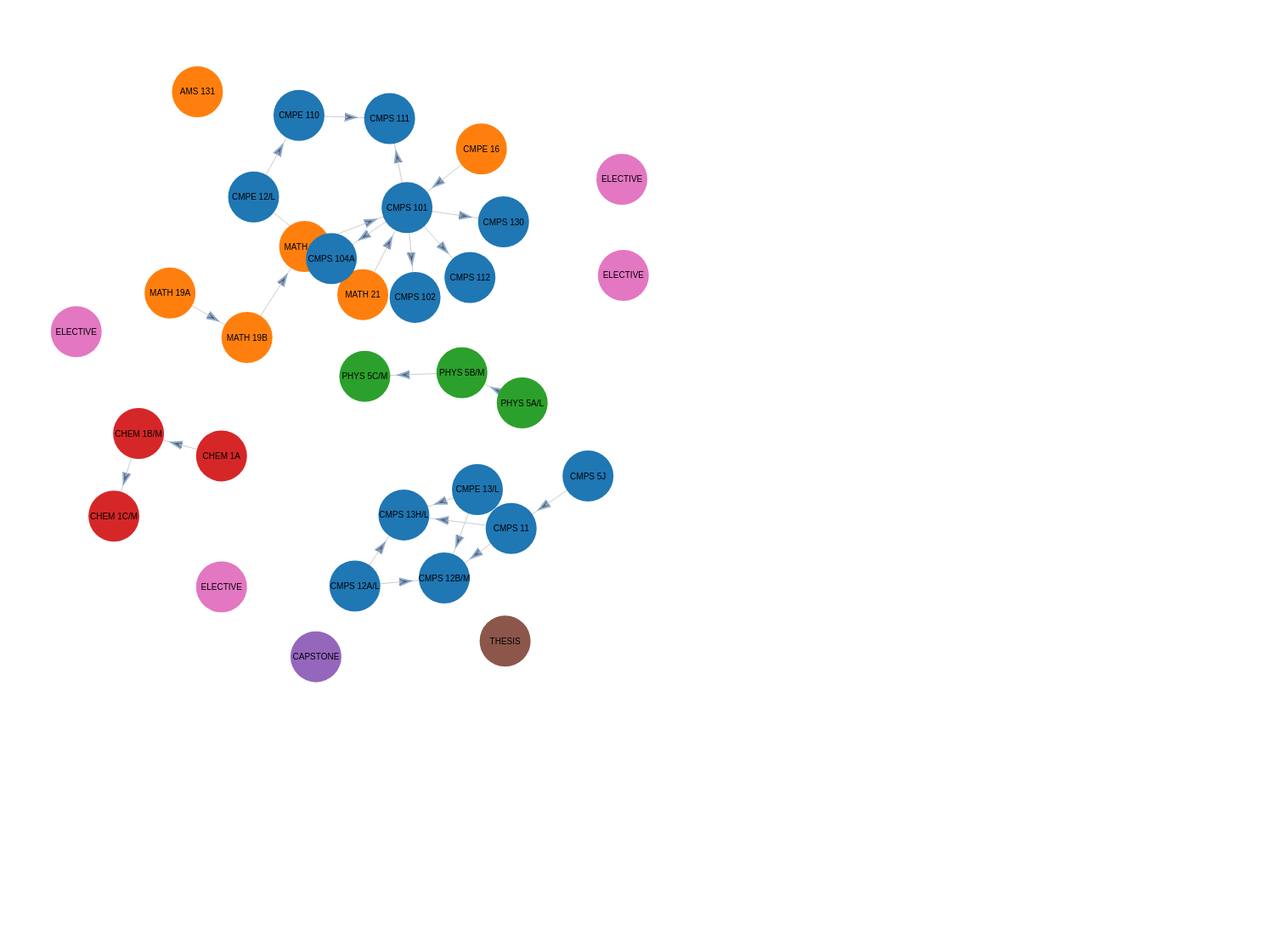
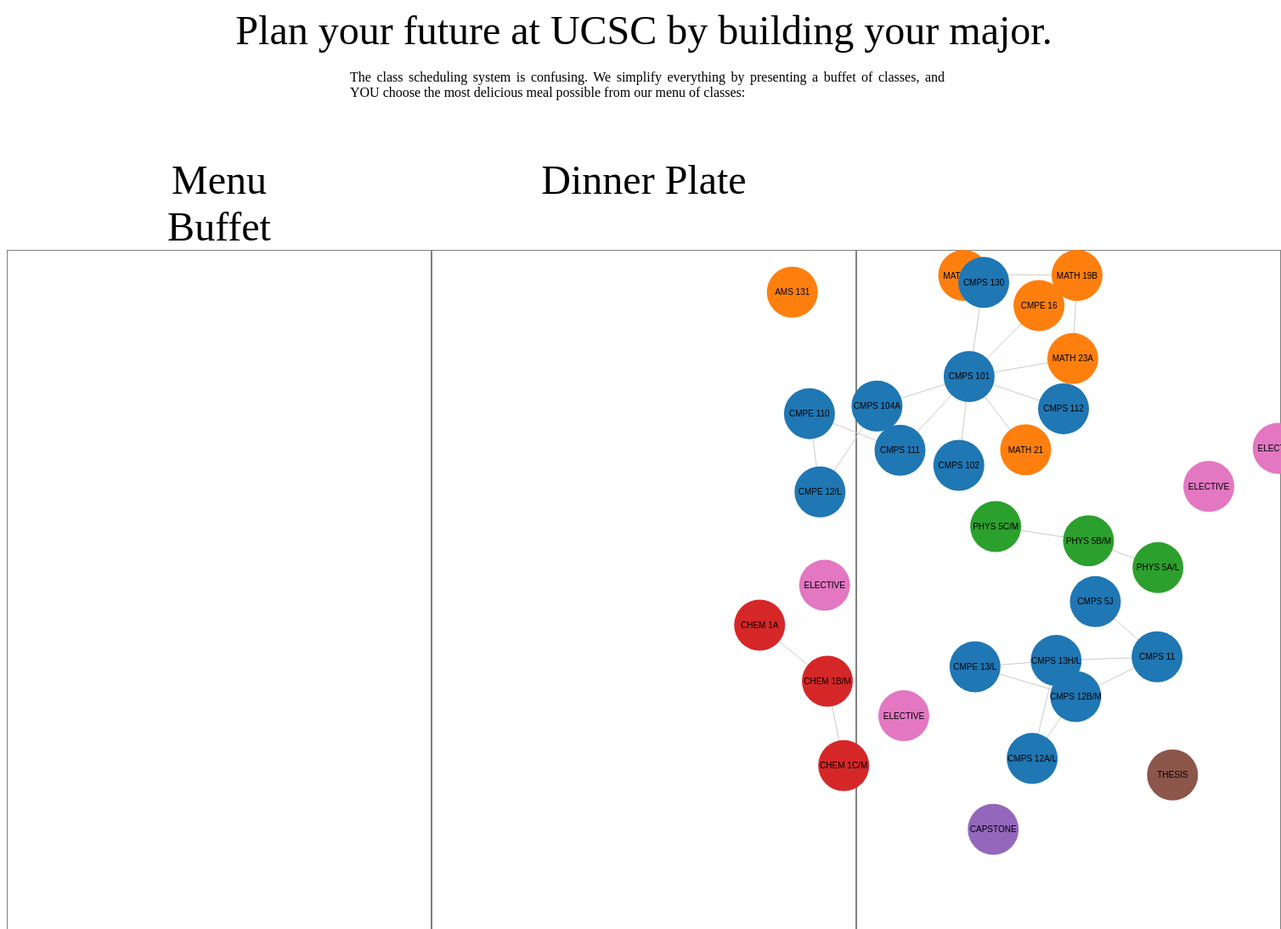
Before and after one commit to connerCpowell/D3-Courses-Project, a plain HTML site: page index.html in a window 1280 px wide. Shown: the top 1093 px of the page at 85% size, 1508 px wide, since content can reach past the window. Before the commit the page ends 1020 px from the top, so only its background shows below. Drawn offline with nearby package versions, Linux system fonts and the light colour scheme; animation ran at ten frames a second.

Commit message:
Basic Outline of 3 Portions Created.

```diff
--- a/index.html
+++ b/index.html
@@ -1,5 +1,6 @@
 <!DOCTYPE html>
-<html><head>
+<html>
+<head>
 <meta http-equiv="content-type" content="text/html; charset=UTF-8"><meta charset="utf-8">
     <style>
         .link {
@@ -273,13 +274,92 @@
         }]
     }
 </script>
-</head><body>
+
+
+<div style="
+    display: inline-block;
+    top: 20;
+    bottom: 100;
+    left: 50;
+    right: 500;
+    width: 1500px;
+    height: 40px;
+    font-size: 300%;
+    text-align:center;">
+    Plan your future at UCSC by building your major.</div>
+
+<br>
+<br>
+
+<div style="
+    display: inline-block;
+    top: 20;
+    bottom: 100;
+    left: 50;
+    right: 500;
+    width: 400px;
+    height: 40px;
+    text-align: justify;"></div>
+
+<div style="
+    display: inline-block;
+    top: 20;
+    bottom: 100;
+    left: 50;
+    right: 500;
+    width: 700px;
+    height: 40px;
+    text-align: justify;">The class scheduling system is confusing. We simplify everything by presenting a buffet of classes, and YOU choose the most delicious meal possible from our menu of classes:</div>
+
+<div style="
+    display: inline-block;
+    top: 20;
+    bottom: 100;
+    left: 50;
+    right: 500;
+    width: 400px;
+    height: 40px;
+    text-align: justify;"></div>
+
+<br>
+<br>
+
+<div style="
+font-size: 300%;
+width:500px;
+text-align:center;
+float:left;
+display:inline;">
+Menu</div>
+
+<div style="
+font-size: 300%;
+width:500px;
+text-align:center;
+float:left;
+display:inline;">
+Dinner Plate</div>
+
+<div style="
+font-size: 300%;
+width:500px;
+text-align:center;
+float:left;
+display:inline;">
+Buffet</div>
+
+</head>
+
+<body>
     <script src="https://d3js.org/d3.v3.min.js"></script>
 <script>
 
 //Size of the SVG
-var width = 1000,
-    height = 1000;
+var width = 1500,
+    height = 800;
+
+//Translates all edges, nodes, and text right by 500
+var align_right = 500;
 
 //Set up the colour scale
 var color = d3.scale.category10();
@@ -291,6 +371,33 @@
             .append("svg")
             .attr("width", width)
             .attr("height", height);
+
+var area1 = svg.append("rect")
+               .attr("x", 0)
+               .attr("y", 0)
+               .attr("height", 800)
+               .attr("width", 500)
+               .style("stroke", "grey")
+               .style("fill", "none")
+               .style("stroke-width", 2);
+
+var area2 = svg.append("rect")
+               .attr("x", 500)
+               .attr("y", 0)
+               .attr("height", 800)
+               .attr("width", 500)
+               .style("stroke", "grey")
+               .style("fill", "none")
+               .style("stroke-width", 2);
+
+var area3 = svg.append("rect")
+               .attr("x", 1000)
+               .attr("y", 0)
+               .attr("height", 800)
+               .attr("width", 500)
+               .style("stroke", "grey")
+               .style("fill", "none")
+               .style("stroke-width", 2);
 
 //Read the data from the mis element
 var mis = document.getElementById('classes').innerHTML;
@@ -314,12 +421,13 @@
     .attr("class", "link")
     .style("marker-end",  "url(#suit)");
 
+/* ARROW HEADS COMMENTED OUT FOR NOW
 svg.append("defs")
    .selectAll("marker")
    .data(["suit", "licensing", "resolved"])
    .enter()
    .append("marker")
-   .attr("id", function(d) { return d; })
+   .attr("id", function(d) { return d + align_right; })
    .attr("viewBox", "8 -5 1 10")
    .attr("refX", 25)
    .attr("refY", 0)
@@ -329,12 +437,13 @@
    .append("path")
    .attr("d", "M-10,-5 L5,0 L-10,5 L0,0 L-10,-5")
    .style("stroke", "#4679BD")
-   .style("opacity", "0.6");
+   .style("opacity", "0.6"); */
 
 //Do the same with the circles for the nodes
 var node = svg.selectAll(".node")
     .data(graph.nodes)
-    .enter().append("g")
+    .enter()
+    .append("g")
     .attr("class", "node")
     .call(force.drag);
 
@@ -344,38 +453,39 @@
     return color(d.group);
 })
 
-node.append("text")
+var node_text = node.append("text")
     .attr("text-anchor", "middle")
     .attr("font-weight", "bold")
+    .attr("class", "best")
+    .attr("id", "best")
     .attr("fill", "black")
-    .attr("dx", 0)
+    .attr("dx", align_right)
     .attr("dy", ".35em")
-    .text(function(d) { return d.name });
+    .text(function(d) {return d.name});
 //End changed
 
 //Now we are giving the SVGs co-ordinates - the force layout is generating the co-ordinates which this code is using to update the attributes of the SVG elements
 force.on("tick", function () {
     link.attr("x1", function (d) {
-        return d.source.x;
+        return d.source.x + align_right;
     })
         .attr("y1", function (d) {
         return d.source.y;
     })
         .attr("x2", function (d) {
-        return d.target.x;
+        return d.target.x + align_right;
     })
         .attr("y2", function (d) {
         return d.target.y;
     });
 
-    //Changed
+    d3.selectAll("circle")
+      .attr("cx", function (d) {return d.x + align_right;})
+      .attr("cy", function (d) {return d.y = Math.max(30, Math.min(height - 30, d.y));});
 
-    d3.selectAll("circle")
-      .attr("cx", function (d) {return d.x;})
-      .attr("cy", function (d) {return d.y;});
-
-    d3.selectAll("text").attr("x", function (d) {return d.x;})
+    d3.selectAll("text").attr("x", function(d){return d.x;})
         .attr("y", function (d) {return d.y;});
 });
 </script>
-</body></html>
+</body>
+</html>
```
